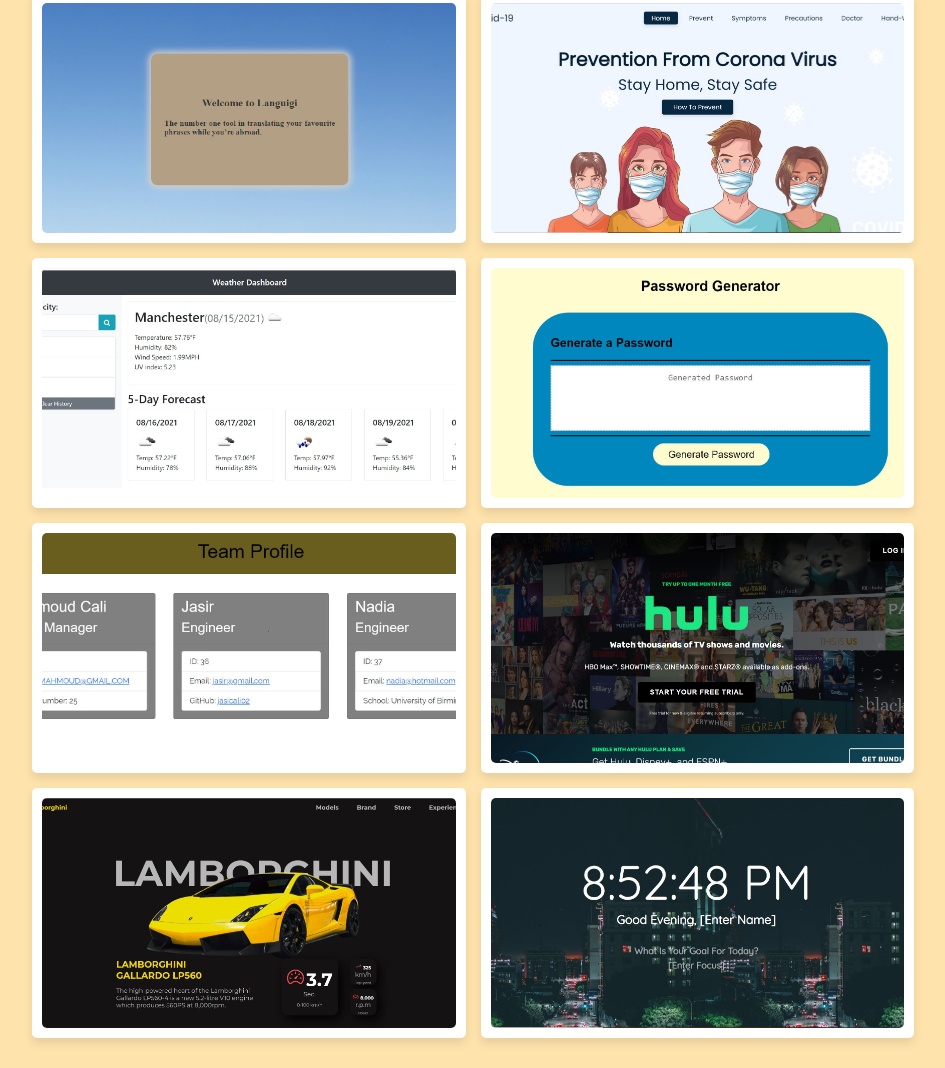
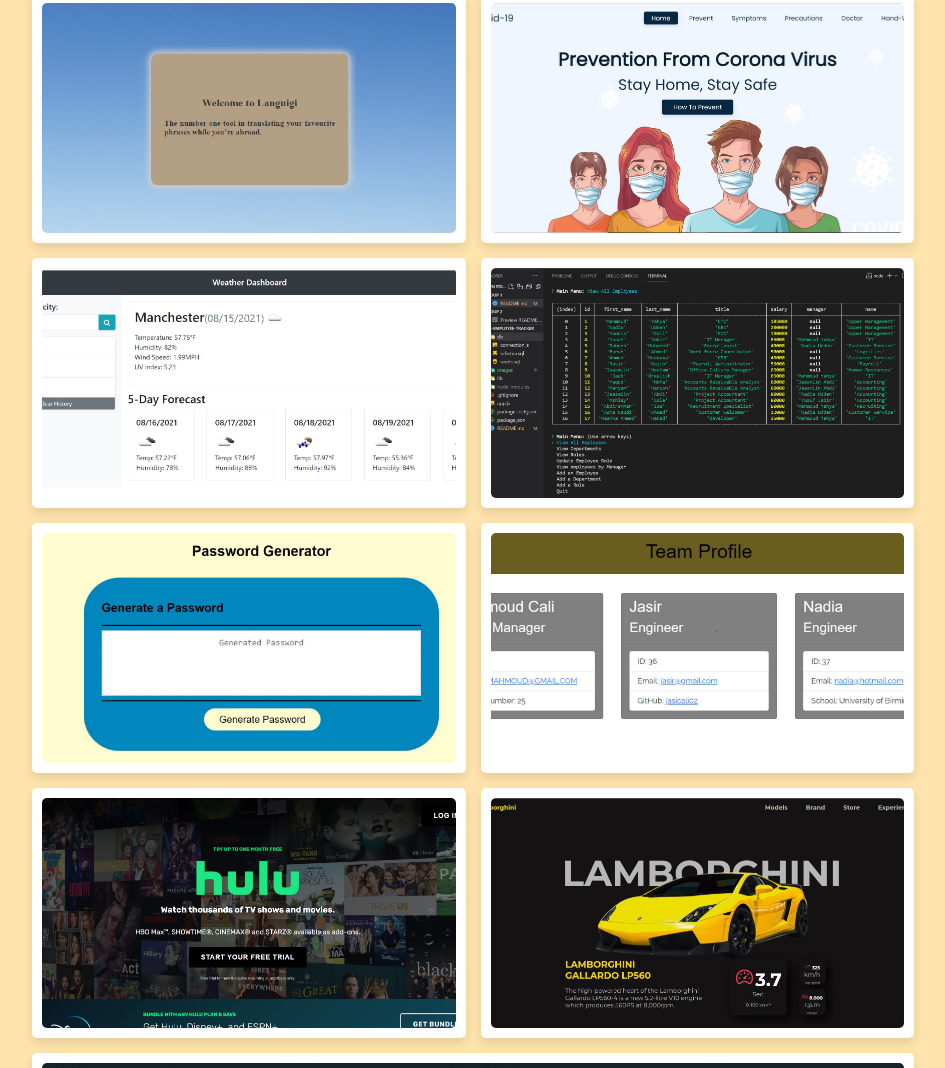
Before and after one commit to Mahmoudcali02/personal-portfolio, a plain HTML site: page index.html in a window 1280 px wide. Shown: the part 2607-3675 px from the top of the page, without its empty margins (317-1262 px from the left). Drawn offline with nearby package versions, Linux system fonts and the light colour scheme.

Commit message:
added employee management system project

```diff
--- a/index.html
+++ b/index.html
@@ -158,6 +158,19 @@
         </div>
 
         <div class="box">
+            <img src="./images/employee-tracker-img.jpg" alt="">
+            <h1>CLI Employee Management System</h1>
+            <p class="portfolio-heading">Tech Used:
+                <i class="devicon-nodejs-plain colored"></i>
+            <i class="devicon-express-original colored"></i> <i class="devicon-mysql-plain-wordmark colored"></i></p>
+            <div class="icons">
+                <a href="https://drive.google.com/file/d/1nQyomj_KaaGxWQFMjNgRd6hHMRmwu7dL/view?usp=sharing" class="fas fa-link"></a>
+                <a href="https://github.com/Mahmoudcali02/the-employee-tracker" class="fab fa-github"></a>
+            </div>
+        </div>
+
+
+        <div class="box">
             <img src="./images/password-generator.JPG" alt="">
             <h1> Password Generator</h1>
             <p class="portfolio-heading"> Tech Used: <i class="devicon-html5-plain colored"></i>
```
Also changed, not shown: images/employee-tracker-img.jpg (added), 1 other file.
